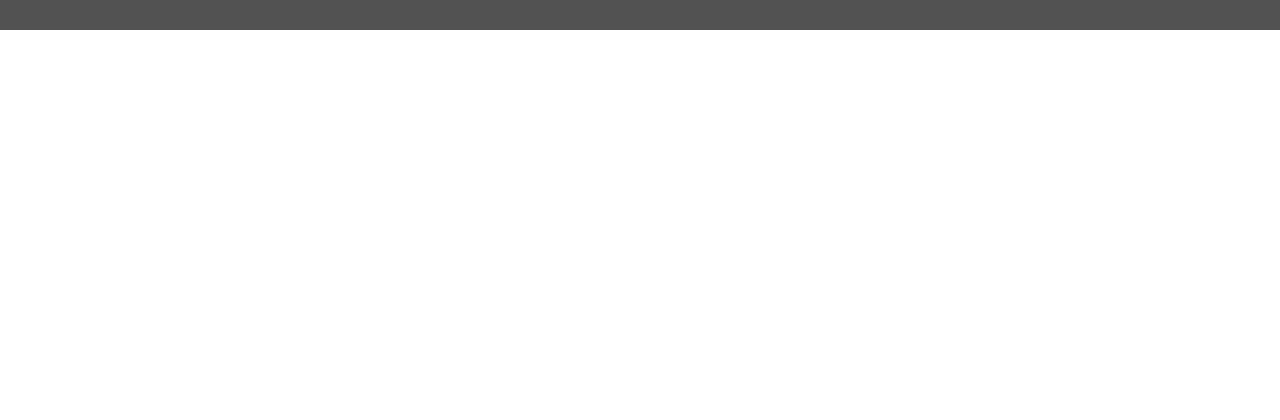
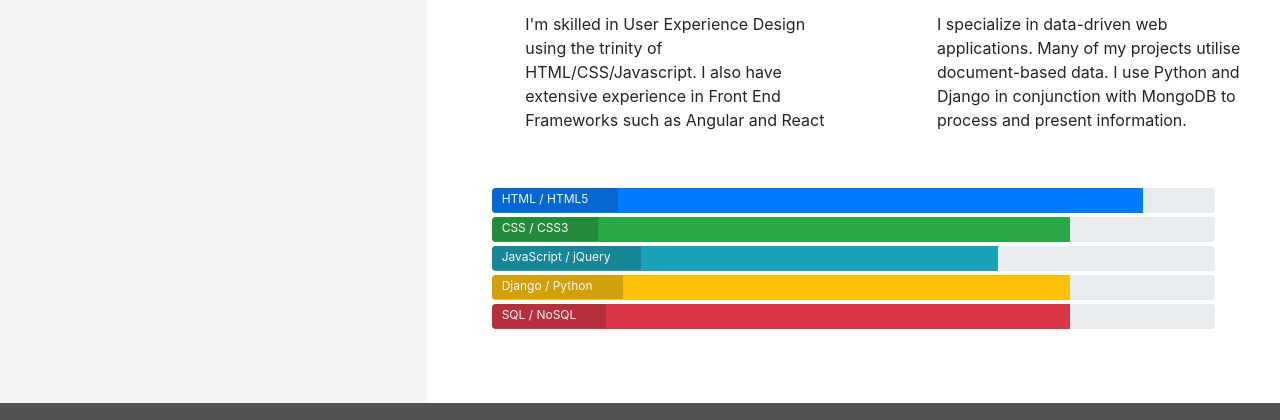
Before and after one commit to IeuanPriede/ucd-resume, a plain HTML site: page resume.html in a window 1280 px wide. Shown: the part 499-919 px from the top of the page. Before the commit the page ends 800 px from the top, so only its background shows below. Drawn offline with nearby package versions, Linux system fonts and the light colour scheme.

Commit message:
Add to skills section, with progress bars

```diff
--- a/assets/css/style.css
+++ b/assets/css/style.css
@@ -254,3 +254,25 @@
     position: relative;
     width: 60%;
 }
+
+/* -----------------------------------Skils */
+
+.progress {
+    position: relative;
+    height: 25px;
+    line-height: 1.5;
+    margin-bottom: 4px;
+}
+
+.progress-type {
+    position: absolute;
+    left: 0;
+    font-weight: 400;
+    padding: 2px 30px 4px 10px;
+    color: #fafafa;
+    background: rgba(25, 25, 25, 0.2);
+}
+
+.progress-section {
+    margin: 40px 20px;
+}
--- a/resume.html
+++ b/resume.html
@@ -41,8 +41,96 @@
             </div>
         </div>
     </header>
-    <section>
-
+    <section class="container-fluid">
+        <div class="row">
+            <div class="col-md-4 bg-color-personal-info section-column">
+                <div class="row">
+                    <div class="col-12">
+                        <h3 class="section-heading uppercase">
+                            Work History
+                        </h3>
+                    </div>
+                </div>
+            </div>
+            <div class="col-md-8 bg-color-three-reasons section-column">
+                <div class="row">
+                    <div class="col">
+                        <h3 class="section-heading uppercase">My Skills</h3>
+                    </div>
+                </div>
+                <div class="row">
+                    <div class="col-10 offset-1 offset-sm-0 col-sm-4 col-md-6">
+                        <div class="row">
+                            <div class="col-2">
+                                <i class="three-reasons-icon fa fa-tv" aria-hidden="true"></i>
+                            </div>
+                            <div class="col-10">
+                                <h4 class="three-reasons-heading uppercase">Front End</h4>
+                                <p>
+                                    I'm skilled in User Experience Design using the trinity of HTML/CSS/Javascript.
+                                    I also have extensive experience in Front End Frameworks such as Angular and React
+                                </p>
+                            </div>
+                        </div>
+                    </div>
+                    <div class="col-10 offset-1 offset-sm-0 col-sm-4 col-md-6">
+                        <div class="row">
+                            <div class="col-2">
+                                <i class="three-reasons-icon fa fa-gears" aria-hidden="true"></i>
+                            </div>
+                            <div class="col-10">
+                                <h4 class="three-reasons-heading uppercase">Back End</h4>
+                                <p>
+                                    I specialize in data-driven web applications.
+                                    Many of my projects utilise document-based data.
+                                    I use Python and Django in conjunction with MongoDB
+                                    to process and present information.
+                                </p>
+                            </div>
+                        </div>
+                    </div>
+                </div>
+                <div class="row progress-section">
+                    <div class="col">
+                        <div class="progress">
+                            <div class="progress-bar" role="progressbar" aria-valuenow="90" aria-valuemin="0" aria-valuemax="100"
+                                style="width:90%;">
+                                <span class="sr-only">90% Complete</span>
+                            </div>
+                            <span class="progress-type">HTML / HTML5</span>
+                        </div>
+                        <div class="progress">
+                            <div class="progress-bar bg-success" role="progressbar" aria-valuenow="80" aria-valuemin="0" aria-valuemax="100"
+                                style="width:80%;">
+                                <span class="sr-only">80% Complete</span>
+                            </div>
+                            <span class="progress-type">CSS / CSS3</span>
+                        </div>
+                        <div class="progress">
+                            <div class="progress-bar bg-info" role="progressbar" aria-valuenow="70" aria-valuemin="0" aria-valuemax="100"
+                                style="width:70%;">
+                                <span class="sr-only">70% Complete</span>
+                            </div>
+                            <span class="progress-type">JavaScript / jQuery</span>
+                        </div>
+                        <div class="progress">
+                            <div class="progress-bar bg-warning" role="progressbar" aria-valuenow="80" aria-valuemin="0" aria-valuemax="100"
+                                style="width:80%;">
+                                <span class="sr-only">80% Complete</span>
+                            </div>
+                            <span class="progress-type">Django / Python</span>
+                        </div>
+                        <div class="progress">
+                            <div class="progress-bar bg-danger" role="progressbar" aria-valuenow="80" aria-valuemin="0" aria-valuemax="100"
+                                style="width:80%;">
+                                <span class="sr-only">80% Complete</span>
+                            </div>
+                            <span class="progress-type">SQL / NoSQL</span>
+                        </div>
+                    </div>
+                </div>
+            </div>
+        </div>
     </section>
     <footer class="container-fluid">
         <div id="footer-details" class="row">
```
